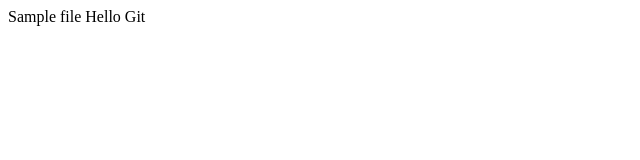
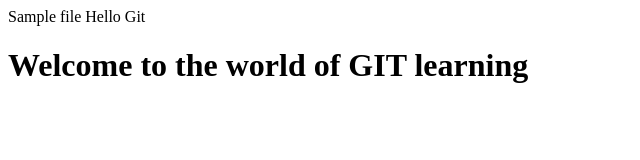
Before and after one commit to shwethaSamRakesh/MyFirstRepo, a plain HTML site: page index.html in a window 1280 px wide. Shown: the whole page, without its empty margins (0-640 px from the left). Drawn offline with Linux system fonts and the light colour scheme.

Commit message:
sample.txt file and index.html has been modified

```diff
--- a/index.html
+++ b/index.html
@@ -2,4 +2,5 @@
     <head>Sample file</head>
     <title>Git Sample</title>
     <body>Hello Git</body>
+    <h1>Welcome to the world of GIT learning</h1>
 </html>
```
Also changed, not shown: sample.txt.
